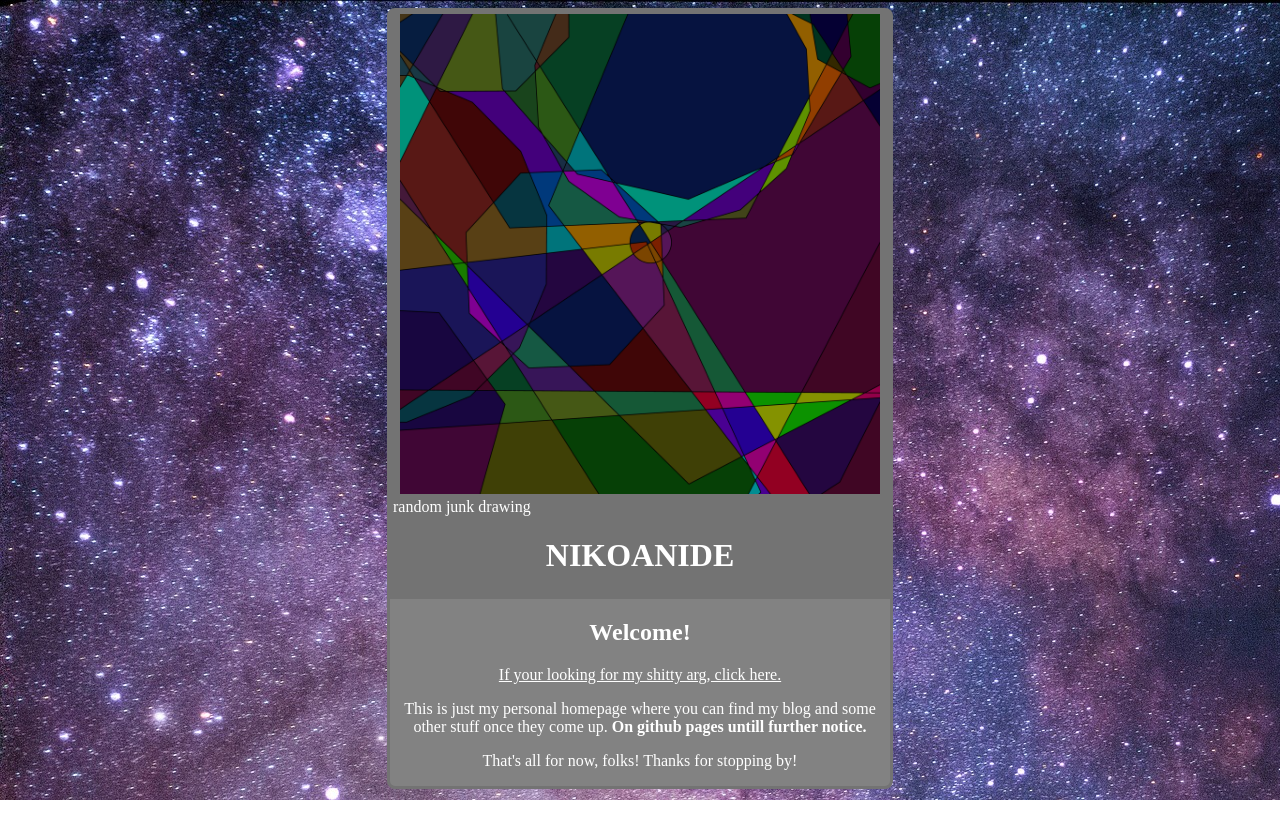
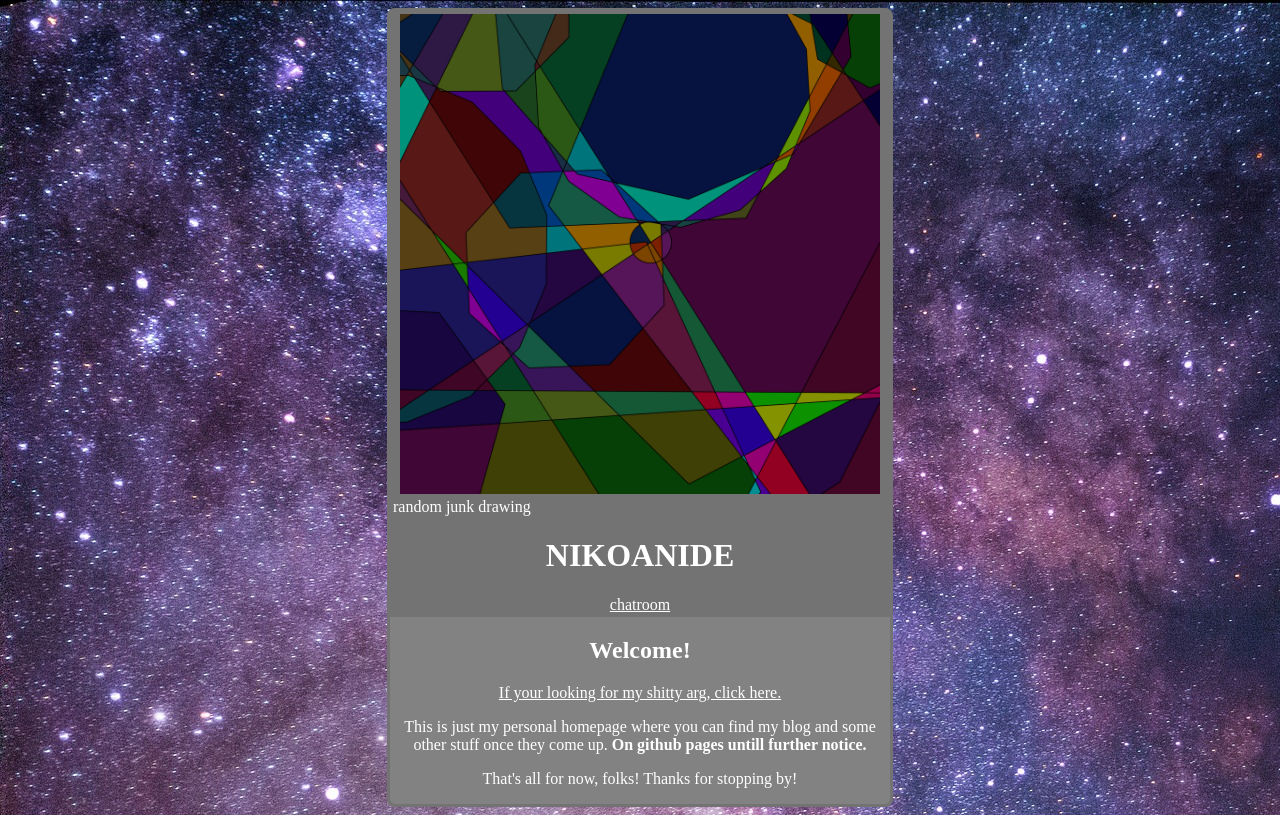
Before and after one commit to thybytecast/Nikoanide, a website: page index.html in a window 1280 px wide. Drawn offline with Linux system fonts and the light colour scheme.

Commit message:
Update index.html

```diff
--- a/index.html
+++ b/index.html
@@ -14,7 +14,7 @@
 	</div>
 	<h1> NIKOANIDE </h1>
 	<div class="nobreak">
-
+	<a href="public/index.html">chatroom</a>
 	</div>
       </div>
       <h2> Welcome! </h2>
```
